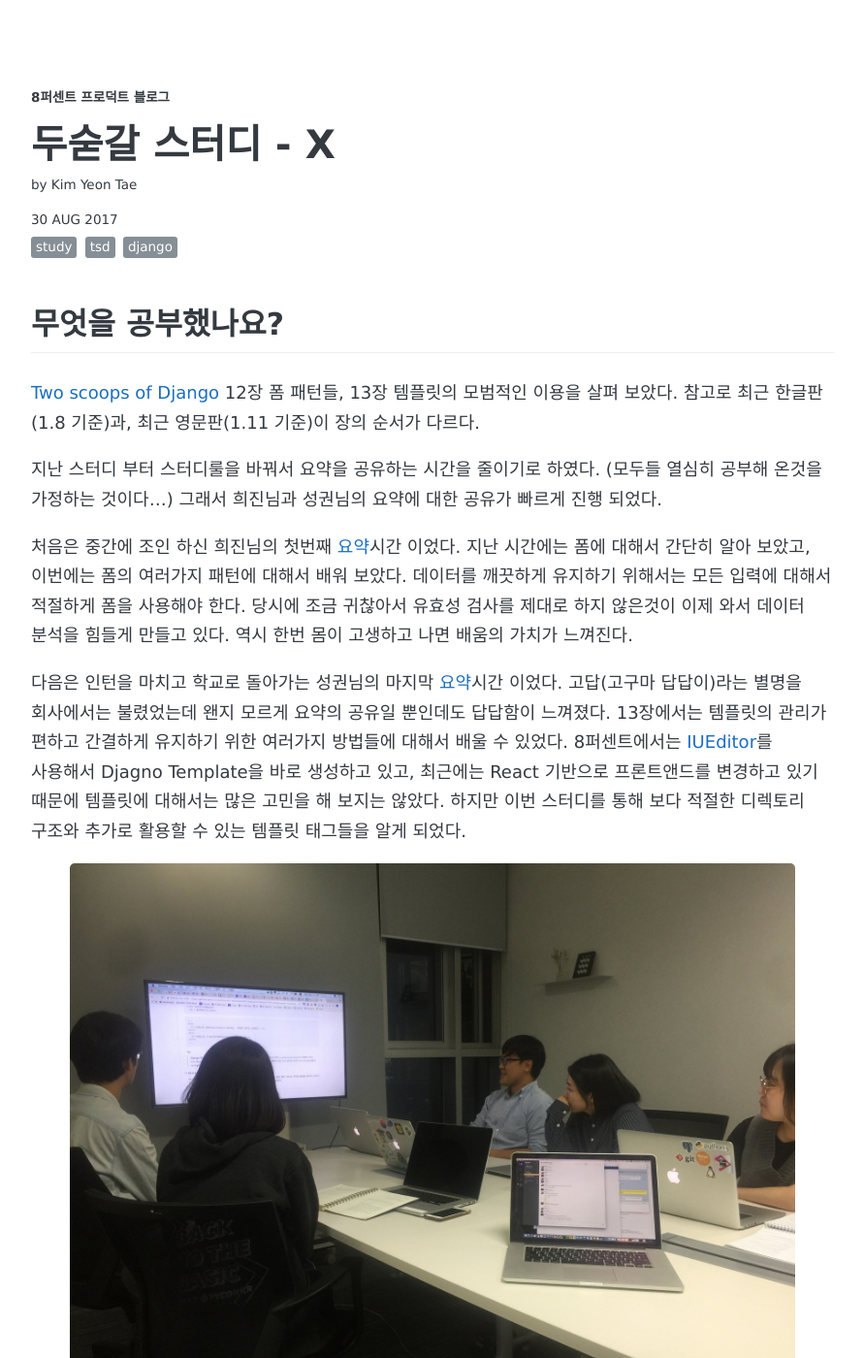
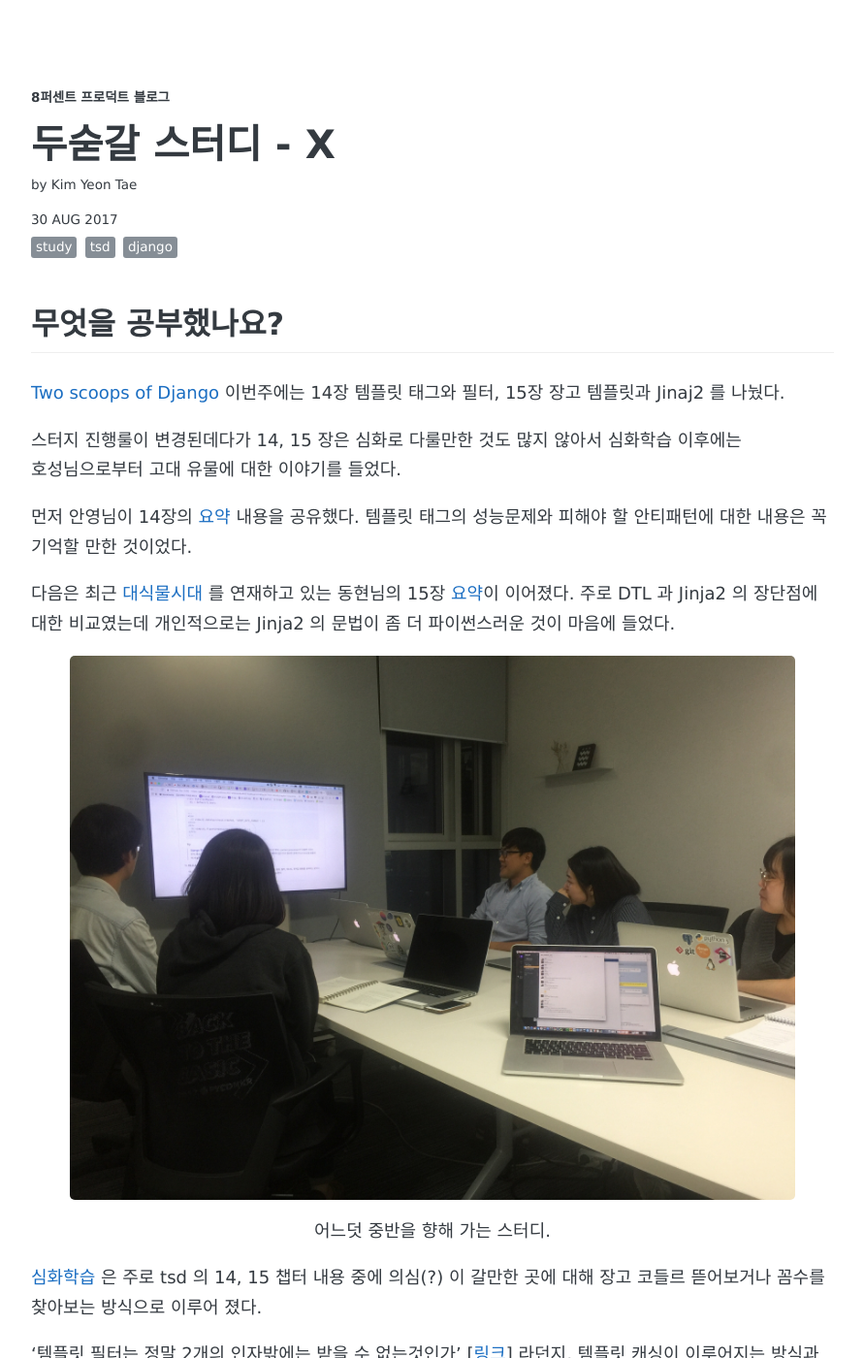
Before and after one commit to 8percent/8percent.github.io, a Jekyll site: the page built from _posts/2017-08-30-tsdx.md, in a window 1280 px wide and 1400 px high. Shown: the whole window at 97% size, without its empty margins (194-1085 px from the left). Built offline with Jekyll 4.4.1, drawn with Linux system fonts in a browser that asks for light colours; some web fonts are replaced; some of the changed text lies outside the part shown.

Commit message:
ADD: 글 수정.

```diff
--- a/_posts/2017-08-30-tsdx.md
+++ b/_posts/2017-08-30-tsdx.md
@@ -9,14 +9,13 @@
 ---
 
 ## 무엇을 공부했나요?
-[Two scoops of Django](https://www.twoscoopspress.com/products/two-scoops-of-django-1-11) 12장 폼 패턴들, 13장 템플릿의 모범적인 이용을 살펴 보았다. 참고로 최근 한글판(1.8 기준)과, 최근 영문판(1.11 기준)이 장의 순서가 다르다.
+[Two scoops of Django](https://www.twoscoopspress.com/products/two-scoops-of-django-1-11) 이번주에는 14장 템플릿 태그와 필터, 15장 장고 템플릿과 Jinaj2 를 나눴다.
 
-지난 스터디 부터 스터디룰을 바꿔서 요약을 공유하는 시간을 줄이기로 하였다. (모두들 열심히 공부해 온것을 가정하는 것이다...) 그래서 희진님과 성권님의 요약에 대한 공유가 빠르게 진행 되었다.
+스터지 진행룰이 변경된데다가 14, 15 장은 심화로 다룰만한 것도 많지 않아서 심화학습 이후에는 호성님으로부터 고대 유물에 대한 이야기를 들었다.
 
-처음은 중간에 조인 하신 희진님의 첫번째 [요약](https://github.com/8percent/tsd/blob/master/chapter12/summary.md)시간 이었다. 지난 시간에는 폼에 대해서 간단히 알아 보았고, 이번에는 폼의 여러가지 패턴에 대해서 배워 보았다. 데이터를 깨끗하게 유지하기 위해서는 모든 입력에 대해서 적절하게 폼을 사용해야 한다. 당시에 조금 귀찮아서 유효성 검사를 제대로 하지 않은것이 이제 와서 데이터 분석을 힘들게 만들고 있다. 역시 한번 몸이 고생하고 나면 배움의 가치가 느껴진다.
+먼저 안영님이 14장의 [요약](https://github.com/8percent/tsd/blob/master/chapter14/summary.md) 내용을 공유했다. 템플릿 태그의 성능문제와 피해야 할 안티패턴에 대한 내용은 꼭 기억할 만한 것이었다.
 
-다음은 인턴을 마치고 학교로 돌아가는 성권님의 마지막 [요약](https://github.com/8percent/tsd/blob/master/chapter13/summary.md)시간 이었다. 고답(고구마 답답이)라는 별명을 회사에서는 불렸었는데 왠지 모르게 요약의 공유일 뿐인데도 답답함이 느껴졌다.
-13장에서는 템플릿의 관리가 편하고 간결하게 유지하기 위한 여러가지 방법들에 대해서 배울 수 있었다. 8퍼센트에서는 [IUEditor](https://www.iueditor.org/)를 사용해서 Djagno Template을 바로 생성하고 있고, 최근에는 React 기반으로 프론트앤드를 변경하고 있기 때문에 템플릿에 대해서는 많은 고민을 해 보지는 않았다. 하지만 이번 스터디를 통해 보다 적절한 디렉토리 구조와 추가로 활용할 수 있는 템플릿 태그들을 알게 되었다.
+다음은 최근 [대식물시대](https://snsn.github.io/2017-09-07/the-age-of-agriculture-arduino-1/) 를 연재하고 있는 동현님의 15장 [요약](https://github.com/8percent/tsd/blob/master/chapter15/summary.md)이 이어졌다. 주로 DTL 과 Jinja2 의 장단점에 대한 비교였는데 개인적으로는 Jinja2 의 문법이 좀 더 파이썬스러운 것이 마음에 들었다.
 
 <center>
 <figure>
@@ -25,6 +24,10 @@
 </figure>
 </center>
 
+[심화학습](https://github.com/8percent/tsd/blob/master/studies/20170830/chapter_14_15.pdf) 은 주로 tsd 의 14, 15 챕터 내용 중에 의심(?) 이 갈만한 곳에 대해 장고 코들르 뜯어보거나 꼼수를 찾아보는 방식으로 이루어 졌다.
+
+'템플릿 필터는 정말 2개의 인자밖에는 받을 수 없는것인가' [[링크](https://stackoverflow.com/questions/420703/how-do-i-add-multiple-arguments-to-my-custom-template-filter-in-a-django-templat)] 라던지, 템플릿 캐싱이 이루어지는 방식과 방법 [[링크](https://stackoverflow.com/questions/25629831/django-two-ways-of-caching-template-what-is-the-difference)] 등을 나누었다.
+
 <center>
 <figure>
 <img src="/images/tsd-x-2.jpg" alt="views">
@@ -32,10 +35,16 @@
 </figure>
 </center>
 
-남홍님이 심화 시간에 여러가지 [주제](https://github.com/8percent/tsd/blob/master/studies/20170823/CH12_13.pdf)들을 다뤄 주셨다.(남홍님은 항상 전하고 싶은 이야기가 많으신 것 같다.)
+시간적인 여유가 있어서, 호성님의 고대 유물이 담긴 상자에 대한 이야기를 들었다. 이 상자는 인간은 살기 힘든 조건에서 서식하며 물을 주면 안되는 생명체였다.
+
+겉모습은 차가운 금속성의 느낌이지만 안에는 누구보다 뜨거운 심장을 가지고 있어서 항상 열기를 분출해줘야만 한다. 요즘에도 종종 볼 수 있지만 가급적 직접 다루는 일은 피하라고 말하고 싶다. 이것은 무엇일까?
 
 
 ## 어땠나요?
-스터디를 마치고는 잠깐 꿈(?) 이야기를 나눴다. 그 꿈이 무엇인고 하니, 이 스터디가 끝나고 나면 어떤 스터디를 하고 싶냐는 것이었다. 마치 이제 중간고사를 막 쳤는데 방학 계획을 세우는 것과 비슷하다고 할 수 있겠다. 프론트앤드, 기본적인 CS, 데이터 분석 등등 여러가지 꿈들이 나왔다. 다들 막 서점에서 책을 사서 나온 때 처럼  즐거워 보였다. 나 또한 이미 책의 지식이 다 내것이 된 것 처럼 잠시 즐거운 상상에 빠졌었다.
+역시 후기는 그때 그떄 써야한다. 이즈음해서 바쁜 일정에 쫓기다보니 후기를 정리할 타이밍을 놓치고 말았다. 무엇을 했었는지도 기억의 저편으로 사라져 다시 돌아올 생각을 안한다.
 
-그리고 함께 했던 미주님이 마지막으로 참여하는 자리였다. 미주님의 경우 비전공자로 최근에 프론트앤드 공부를 시작하셨기에 백엔드 개발의 경험이 없다보니 베스트 프랙티스를 다루는 이 책과 스터디가 조금 맞지 않으셨던 것 같다. 적절한 분들을 모시는것이 서로에게 도움이 된다는 것을 알게 되었다. 다음에 프론트앤드 스터디를 하게 되면 다시 연락을 드려 봐야겠다. 건승하시길 바란다.
+아마도 내 머리속의 API 는 RESTful 하지 않은가보다. 동일한 요청에 매번 다른 응답을 주고 있으니 말이다 파이썬처럼 하위호환성을 포기하고 버전을 올리던지 자바와 같은 길을 가던지 해야겠다. 그런데 난 파이써니스타 이지않나?
+
+여러가지 우여곡절 속에서도 절반까지 왔다는 것이 스스로에게 대견하게 느껴진다. 무엇을 하던, 꾸준히 하고 있다는 것은 중요한거다. 공부한 것을 함께 공유하면서 서로 질문하는 사이에 모르는 것을 얻어가고 알고 있는 것은 더운 단단해진다.
+
+부디 모두가 마지막까지 서로가 서로를 이끌어 줬으면 좋겠다.
```
